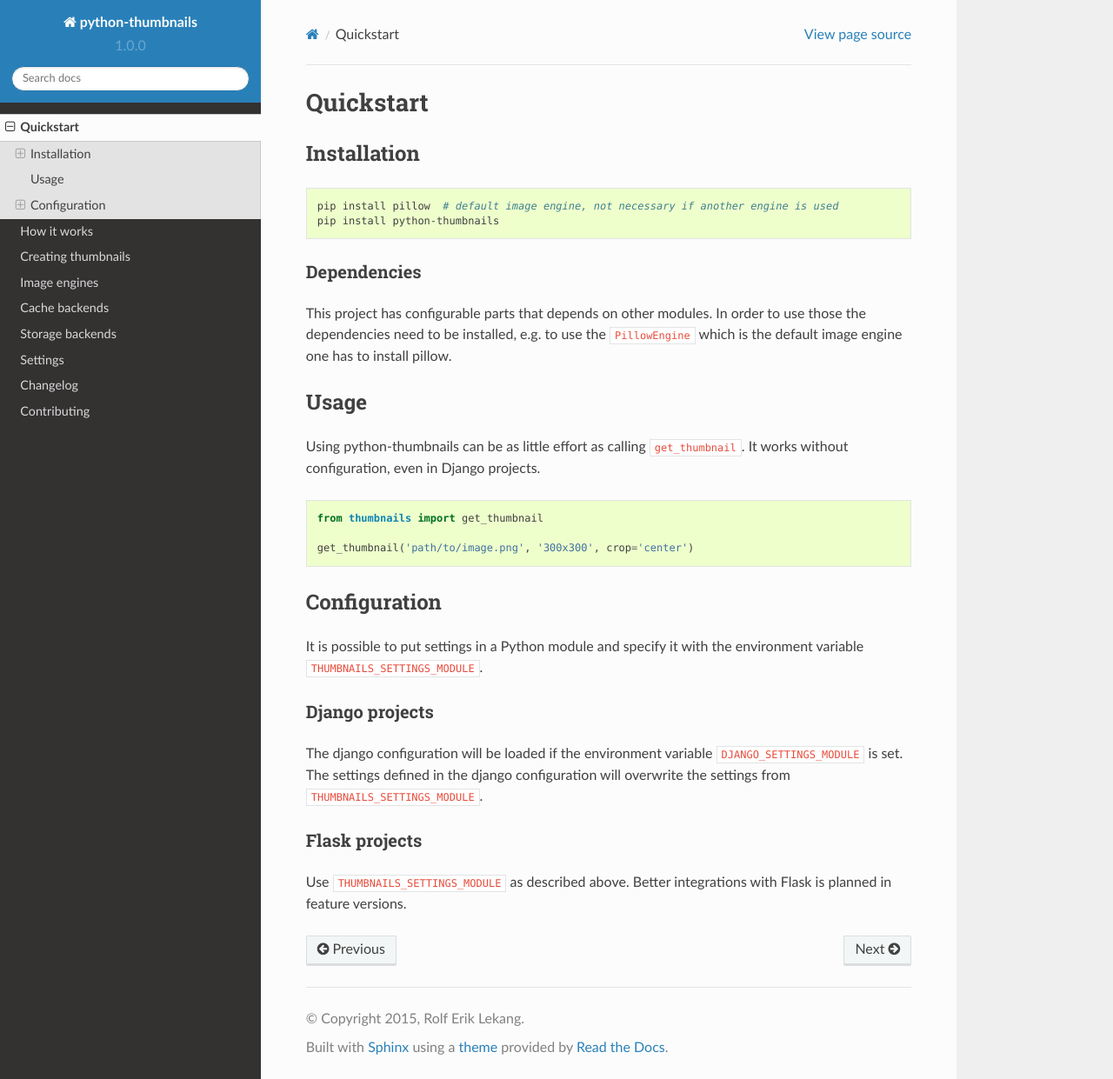
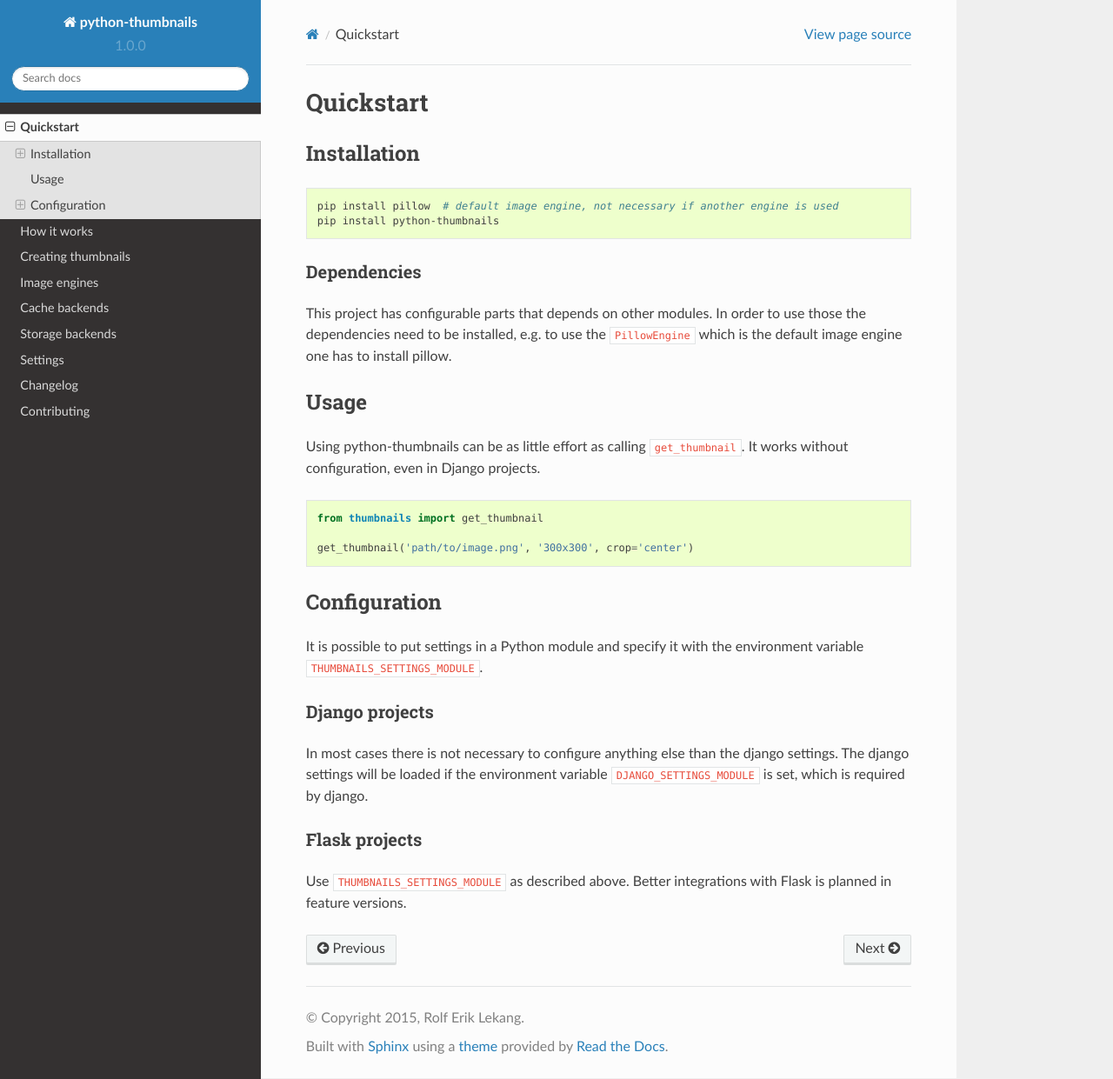
Before and after one commit to python-thumbnails/python-thumbnails, a Sphinx documentation site: the page built from docs/quickstart.rst, in a window 1280 px wide and 1241 px high. Shown: the whole window at 87% size. Built offline with Sphinx 7.4.7 and the Read the Docs theme 2.0.0, drawn with Linux system fonts in a browser that asks for light colours.

Commit message:
Update django conf docs in quickstart

```diff
--- a/docs/quickstart.rst
+++ b/docs/quickstart.rst
@@ -38,9 +38,9 @@ environment variable ``THUMBNAILS_SETTINGS_MODULE``.
 Django projects
 ~~~~~~~~~~~~~~~
 
-The django configuration will be loaded if the environment variable
-``DJANGO_SETTINGS_MODULE`` is set. The settings defined in the django
-configuration will overwrite the settings from ``THUMBNAILS_SETTINGS_MODULE``.
+In most cases there is not necessary to configure anything else than the django settings.
+The django settings will be loaded if the environment variable ``DJANGO_SETTINGS_MODULE`` is
+set, which is required by django.
 
 
 Flask projects
```
